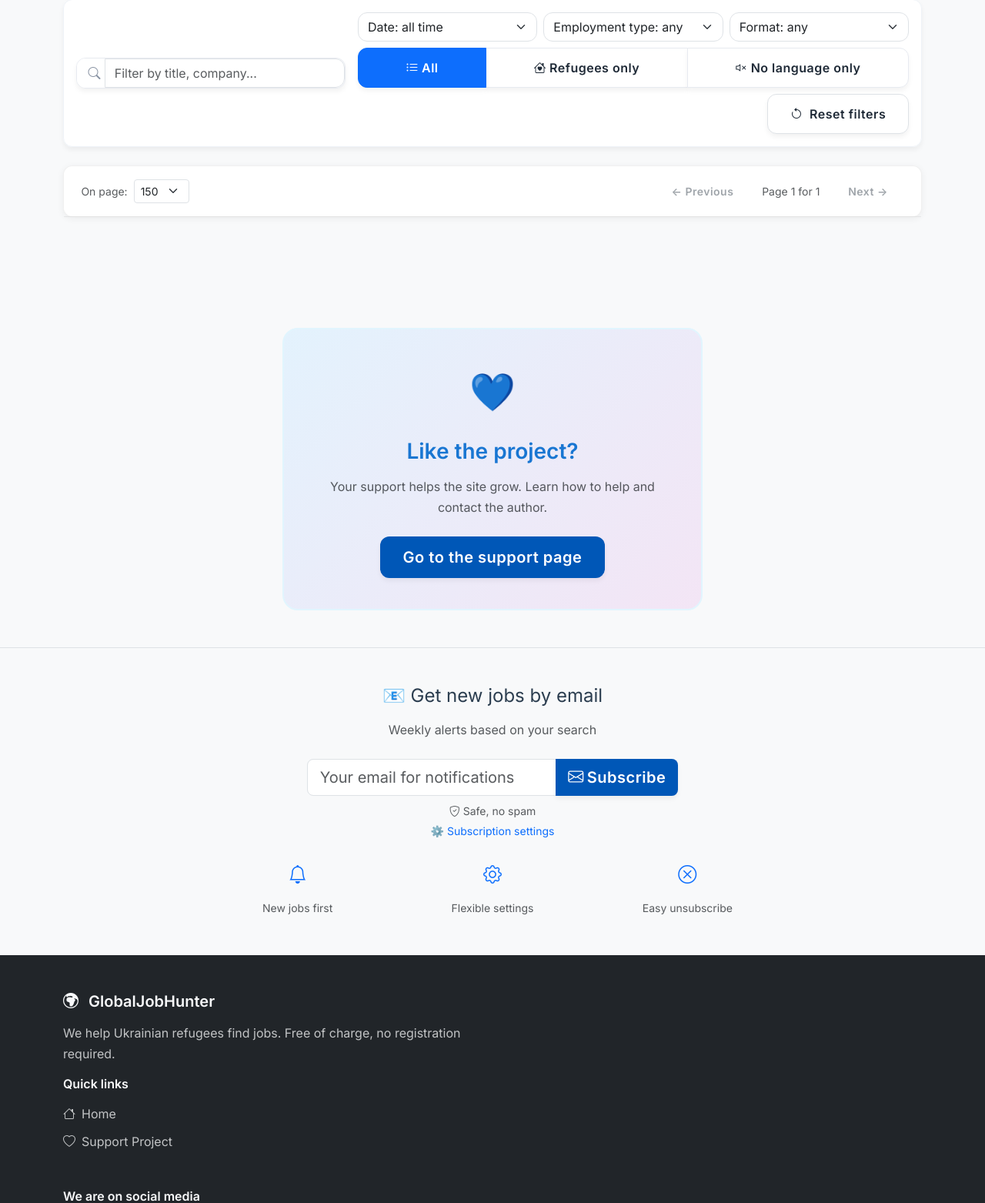
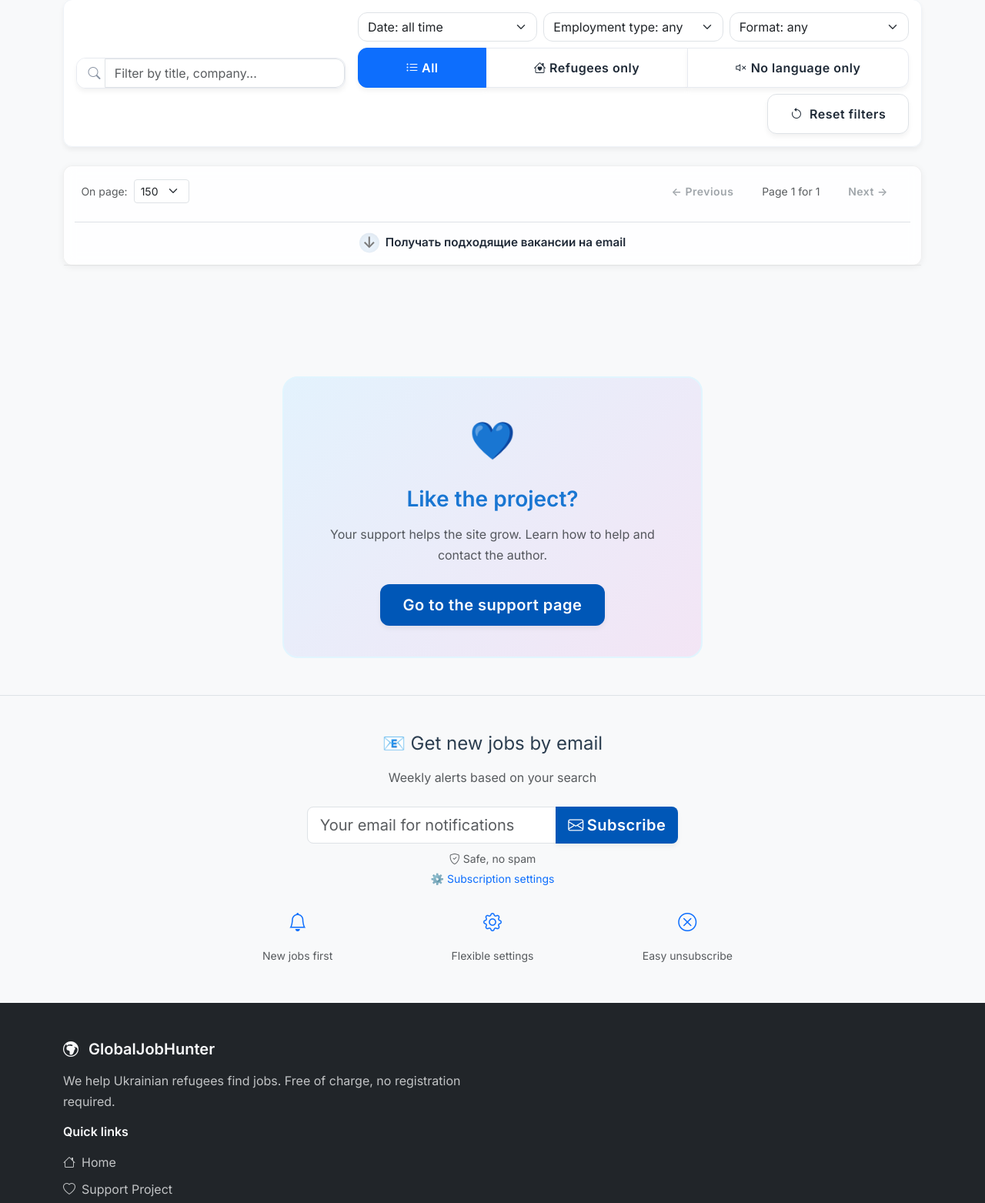
Before and after one commit to vanguar/globaljobhunter, a Python web app: template templates/results.html in a window 1280 px wide. Shown: the part 530-2093 px from the top of the page at 77% size. Run offline with Jinja, Linux system fonts and the light colour scheme; the template is opened without the code that fills it, so the values that code supplies are empty; some libraries are stand-ins or nearby versions.

Commit message:
Фиксируем напоминание о подписке_01/10/2025

```diff
--- a/static/style.css
+++ b/static/style.css
@@ -1121,3 +1121,89 @@ footer .remotive-footer:hover {
 #gjh-pager{
   z-index: 1000 !important;   /* пагинация ниже шапки */
 }
+
+/* === Полупрозрачная панель пагинации (текст остаётся чётким) === */
+#gjh-pager{
+  background: rgba(255,255,255,0.85) !important;   /* полупрозрачный белый */
+  backdrop-filter: saturate(140%) blur(8px);       /* «стекло» позади */
+  -webkit-backdrop-filter: blur(8px);
+  border-radius: 12px;
+  box-shadow: 0 2px 10px rgba(0,0,0,.06);
+}
+
+/* Внутренний блок-напоминание */
+#pager-subscribe{
+  display: flex;
+  justify-content: center;
+  align-items: center;
+  gap: .5rem;
+  border-top: 1px solid rgba(0,0,0,.08);
+  padding-top: .5rem;
+}
+
+/* Кнопка-намёк кликается всей площадью, текст чёткий */
+.pager-nudge-btn{
+  display: inline-flex;
+  align-items: center;
+  gap: .5rem;
+  border: 0;
+  background: transparent;
+  padding: .35rem .6rem;
+  border-radius: 10px;
+  cursor: pointer;
+  font-weight: 600;
+  line-height: 1.2;
+}
+.pager-nudge-btn .nudge-text{
+  color: #1f2937;
+  text-shadow: 0 0 0 transparent; /* не даём блюру влиять на текст */
+  font-size: 0.95rem;
+}
+
+/* Плавно и равномерно мигающая стрелка */
+@keyframes nudgePulse {
+  0%   { opacity: .45; transform: translateY(0); }
+  50%  { opacity: 1;   transform: translateY(3px); }
+  100% { opacity: .45; transform: translateY(0); }
+}
+.pager-nudge-btn .nudge-arrow{
+  display: inline-flex;
+  align-items: center;
+  justify-content: center;
+  width: 26px;
+  height: 26px;
+  font-weight: 700;
+  font-size: 20px;
+  line-height: 1;
+  border-radius: 999px;
+  background: rgba(25,118,210,.18);
+  box-shadow: 0 2px 8px rgba(0,0,0,.10) inset;
+  animation: nudgePulse 1.6s ease-in-out infinite;
+}
+
+/* Hover/Focus: чуть ярче */
+.pager-nudge-btn:hover .nudge-arrow,
+.pager-nudge-btn:focus-visible .nudge-arrow{
+  background: rgba(25,118,210,.28);
+}
+
+/* Если пользователь против анимаций — уважаем настройку */
+@media (prefers-reduced-motion: reduce){
+  .pager-nudge-btn .nudge-arrow{ animation: none !important; }
+}
+
+/* Мобильные: во всю ширину, кликабельно и не ломает верстку */
+@media (max-width: 575.98px){
+  #gjh-pager{ border-radius: 0; }
+  #pager-subscribe{ padding-top: .6rem; }
+  .pager-nudge-btn{
+    width: 100%;
+    justify-content: center;
+    padding: .55rem .75rem;
+  }
+  .pager-nudge-btn .nudge-text{ font-size: 1rem; }
+}
+
+/* Приоритет поверх контента, но ниже фикс-шапки */
+.navbar.sticky-top{ z-index: 1055 !important; }
+#gjh-pager{ z-index: 1025 !important; }
--- a/templates/results.html
+++ b/templates/results.html
@@ -136,6 +136,15 @@
                 <span id="gjh-page-label" class="small text-muted" data-i18n="Страница 1 из 1">Страница 1 из 1</span>
                 <button id="gjh-next" class="btn btn-outline-secondary btn-sm" data-i18n="Вперёд →" disabled>Вперёд →</button>
             </div>
+            <!-- ↓↓↓ NUDGE: Напоминание о подписке ↓↓↓ -->
+            <div id="pager-subscribe" class="w-100 mt-2 pt-2 border-top">
+            <button id="pager-subscribe-btn" type="button" class="pager-nudge-btn" aria-label="Перейти к подписке на вакансии">
+                <span class="nudge-arrow" aria-hidden="true">↓</span>
+                <span class="nudge-text">Получать подходящие вакансии на email</span>
+            </button>
+            </div>
+            <!-- ↑↑↑ /NUDGE ↑↑↑ -->
+
             </div>
 
 
@@ -290,7 +299,7 @@
 </section>
 
 <!-- Подписка -->
-<section class="subscription-section py-5 border-top">
+<section id="job-alerts" class="subscription-section py-5 border-top">
     <div class="container">
         <div class="row justify-content-center">
             <div class="col-lg-8">
@@ -860,6 +869,24 @@ function updateSubscription(email, action) {
 }
 
 
+// Плавный скролл к форме подписки
+(function(){
+  function scrollToAlerts(){
+    var target = document.getElementById('job-alerts') || document.querySelector('.subscription-section');
+    if (!target) return;
+    var reduce = window.matchMedia && window.matchMedia('(prefers-reduced-motion: reduce)').matches;
+    target.scrollIntoView({ behavior: reduce ? 'auto' : 'smooth', block: 'start' });
+  }
+  var btn = document.getElementById('pager-subscribe-btn');
+  if (btn){
+    btn.addEventListener('click', scrollToAlerts);
+    btn.addEventListener('keydown', function(e){
+      if (e.key === 'Enter' || e.key === ' ') { e.preventDefault(); scrollToAlerts(); }
+    });
+  }
+})();
+
+
 /* Язык (как было) */
 document.addEventListener("DOMContentLoaded", () => {
   const u = new URL(location.href);
```
